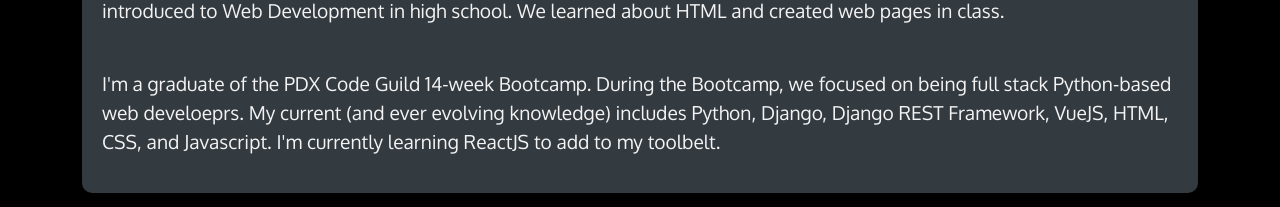
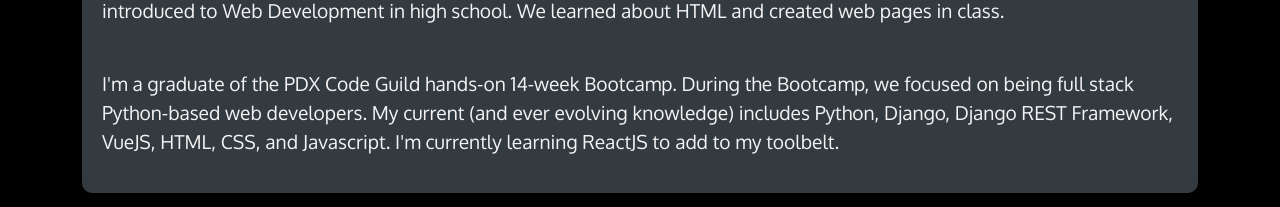
Before and after one commit to jonbascos/react-portfolio-2, a React (Create React App) app: page / in a window 1280 px wide. Shown: the part 652-859 px from the top of the page. Built offline with nearby package versions, Linux system fonts and the light colour scheme.

Commit message:
fixed some typos

```diff
--- a/src/components/About.js
+++ b/src/components/About.js
@@ -20,9 +20,9 @@
 					</p>
 					<br />
 					<p>
-						I'm a graduate of the PDX Code Guild 14-week Bootcamp.
-						During the Bootcamp, we focused on being full stack
-						Python-based web develoeprs. My current (and ever
+						I'm a graduate of the PDX Code Guild hands-on 14-week
+						Bootcamp. During the Bootcamp, we focused on being full
+						stack Python-based web developers. My current (and ever
 						evolving knowledge) includes Python, Django, Django REST
 						Framework, VueJS, HTML, CSS, and Javascript. I'm
 						currently learning ReactJS to add to my toolbelt.
```
